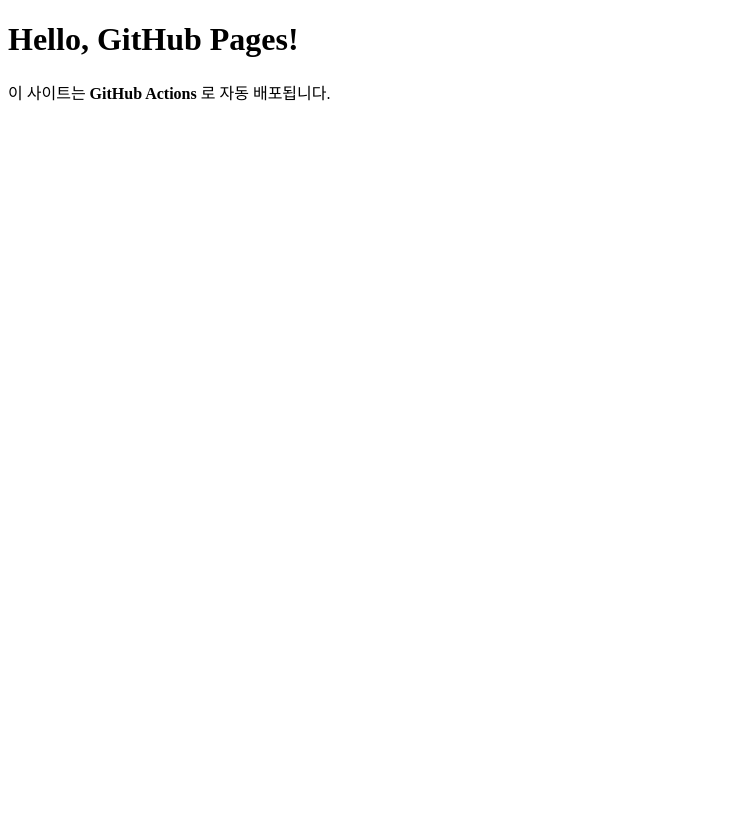
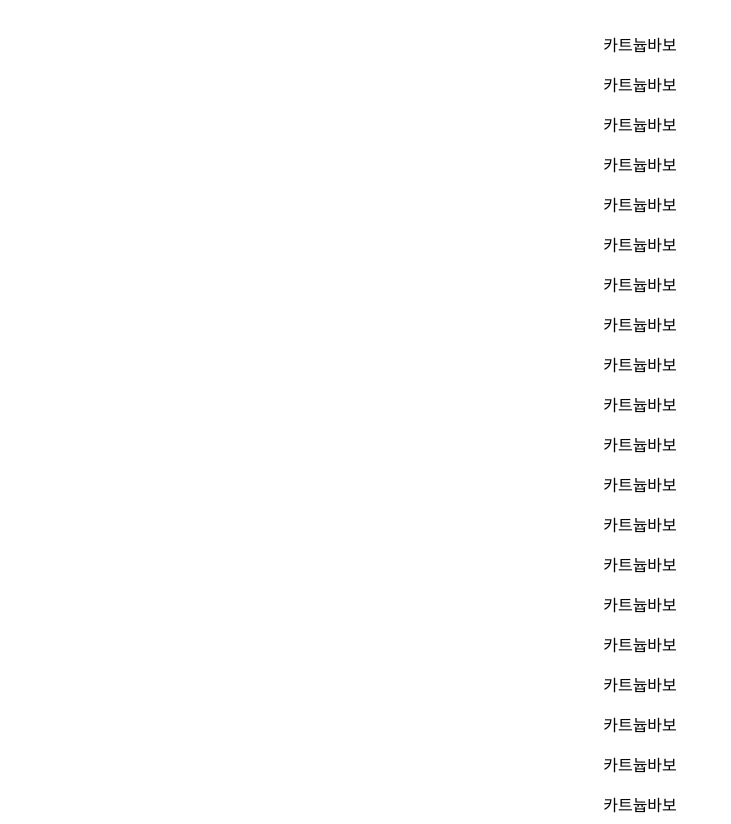
Before and after one commit to Poka192/my-site, a plain HTML site: page index.html in a window 1280 px wide. Shown: the whole page, without its empty margins (0-731 px from the left). Before the commit the page ends 800 px from the top, so only its background shows below. Drawn offline with Linux system fonts and the light colour scheme.

Commit message:
Update index.html

```diff
--- a/index.html
+++ b/index.html
@@ -1,14 +1,45 @@
 <!DOCTYPE html>
 <html lang="ko">
 <head>
-  <meta charset="UTF-8">
-  <title>내 첫 GitHub 페이지</title>
-  <link rel="stylesheet" href="style.css">
+<meta charset="UTF-8">
+<title>카트늅바보 10개</title>
+
+<style>
+    body {
+        font-family: 'Noto Sans KR', sans-serif;   /* 한글이 깨지지 않도록 폰트 지정 */
+        text-align: center;
+        margin-top: 2rem;
+    }
+    .item {
+        margin-bottom: 0.5rem;   /* 각 항목 사이 여백 */
+    }
+</style>
 </head>
+
 <body>
-  <h1>Hello, GitHub Pages!</h1>
-  <p>이 사이트는 <strong>GitHub Actions</strong> 로 자동 배포됩니다.</p>
+<!-- 1) 자바스크립트 없이 직접 10번 적어 넣는 방법 -->
+<p class="item">카트늅바보</p>
+<p class="item">카트늅바보</p>
+<p class="item">카트늅바보</p>
+<p class="item">카트늅바보</p>
+<p class="item">카트늅바보</p>
+<p class="item">카트늅바보</p>
+<p class="item">카트늅바보</p>
+<p class="item">카트늅바보</p>
+<p class="item">카트늅바보</p>
+<p class="item">카트늅바보</p>
 
-  <script src="app.js"></script>
+<!-- 2) 자바스크립트를 이용해 동적으로 생성하는 예시 (아래 주석 해제 시 사용) -->
+
+<div id="container"></div>
+<script>
+    const container = document.getElementById('container');
+    for (let i = 0; i < 10; i++) {
+        const p = document.createElement('p');
+        p.className = 'item';
+        p.textContent = '카트늅바보';
+        container.appendChild(p);
+    }
+</script>
 </body>
 </html>
```
